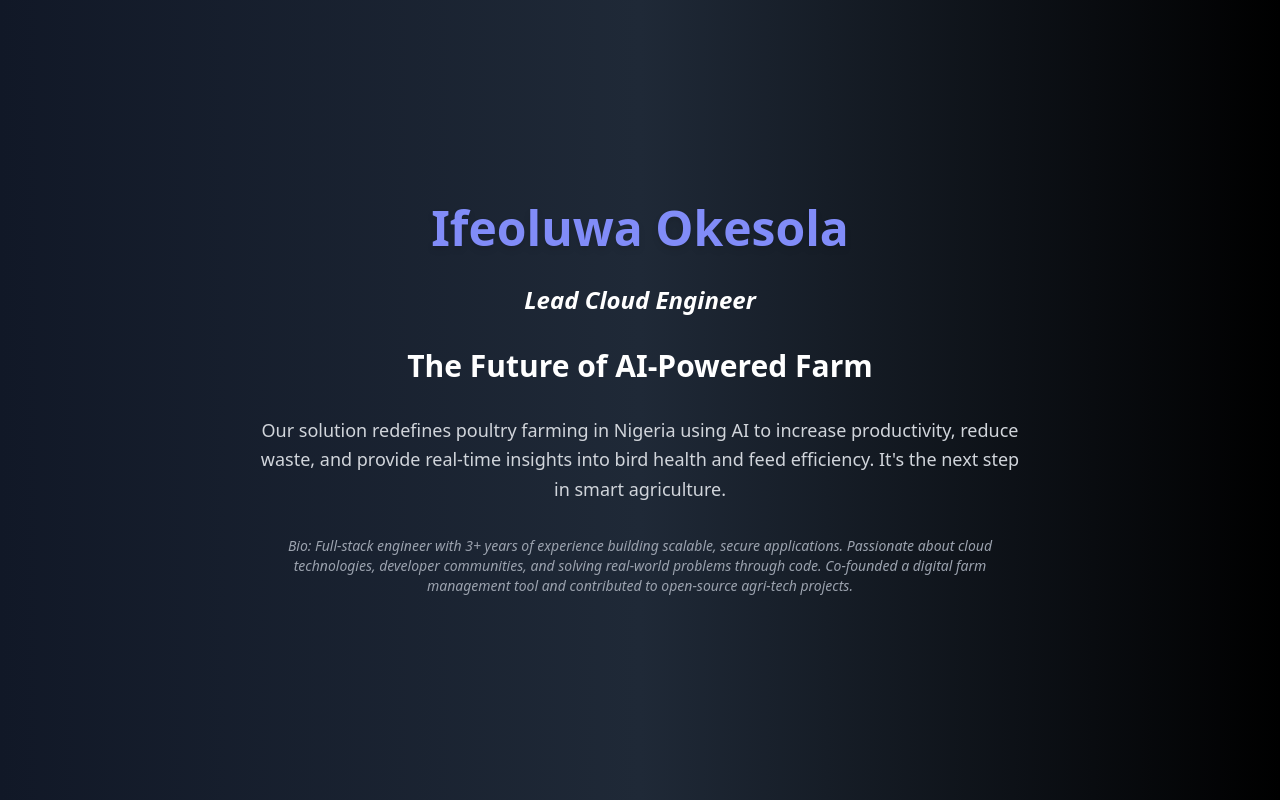
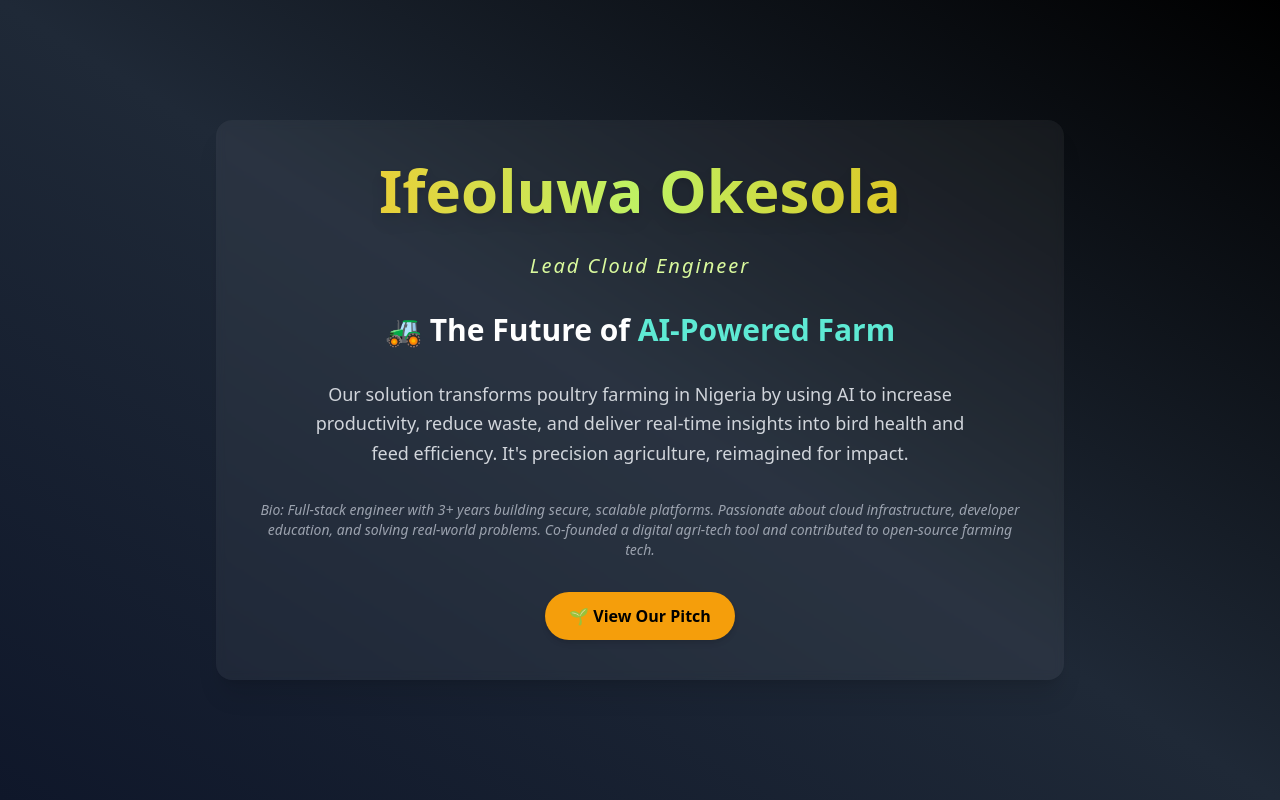
Before and after one commit to IfeoluwaOkesola/altschool-cloud-examproject, a website: page public/index.html in a window 1280 px wide. Drawn offline with nearby package versions, Linux system fonts and the light colour scheme.

Commit message:
update landing page styling

```diff
--- a/public/index.html
+++ b/public/index.html
@@ -14,21 +14,40 @@
     }
   </style>
 </head>
-<body class="bg-gradient-to-r from-gray-900 via-gray-800 to-black text-white font-sans min-h-screen flex items-center justify-center p-4">
-  <div class="max-w-3xl text-center space-y-8 fade-in-up">
-    <h1 class="text-5xl font-extrabold text-indigo-400 drop-shadow-md">Ifeoluwa Okesola</h1>
-    <h2 class="text-2xl test-yellow-300 font-semibold italic">Lead Cloud Engineer</h2>
-    <h3 class="text-3xl text-white font-bold mt-4"> The Future of AI-Powered Farm</h3>
+<body class="min-h-screen bg-gradient-to-tr from-slate-900 via-gray-800 to-black text-white flex items-center justify-center px-6">
+  <div class="text-center space-y-8 max-w-4xl backdrop-blur-sm bg-white/5 p-10 rounded-2xl shadow-xl animate-fadeIn">
 
-    <p class="text-lg text-gray-300 leading-relaxed">
-      Our solution redefines poultry farming in Nigeria using AI to increase productivity,
-       reduce waste, and provide real-time insights into bird health and feed efficiency. It's the next step in smart agriculture.
+    <h1 class="text-6xl font-black text-transparent bg-clip-text bg-gradient-to-r from-amber-400 via-lime-300 to-yellow-500 drop-shadow-lg">
+      Ifeoluwa Okesola
+    </h1>
+
+    <h2 class="text-xl text-lime-200 italic tracking-widest">
+      Lead Cloud Engineer
+    </h2>
+
+    <h3 class="text-3xl font-bold text-white mt-4">
+      🚜 The Future of <span class="text-teal-300">AI-Powered Farm</span>
+    </h3>
+
+    <p class="text-lg text-gray-300 leading-relaxed max-w-2xl mx-auto">
+      Our solution transforms poultry farming in Nigeria by using AI to increase productivity,
+      reduce waste, and deliver real-time insights into bird health and feed efficiency.
+      It's precision agriculture, reimagined for impact.
     </p>
-    <p class="text-sm text-gray-400 italic">
-      Bio: Full-stack engineer with 3+ years of experience building scalable, secure applications.
-      Passionate about cloud technologies, developer communities, and solving real-world problems through code.
-      Co-founded a digital farm management tool and contributed to open-source agri-tech projects.
+
+    <p class="text-sm text-gray-400 italic max-w-3xl mx-auto">
+      Bio: Full-stack engineer with 3+ years building secure, scalable platforms. Passionate about
+      cloud infrastructure, developer education, and solving real-world problems. Co-founded a
+      digital agri-tech tool and contributed to open-source farming tech.
     </p>
+
+    <div class="mt-6">
+      <a href="#!" class="inline-block bg-amber-500 hover:bg-amber-400 text-black font-semibold px-6 py-3 rounded-full transition duration-300 shadow-md">
+        🌱 View Our Pitch
+      </a>
+    </div>
+
   </div>
 </body>
+
 </html>
```
